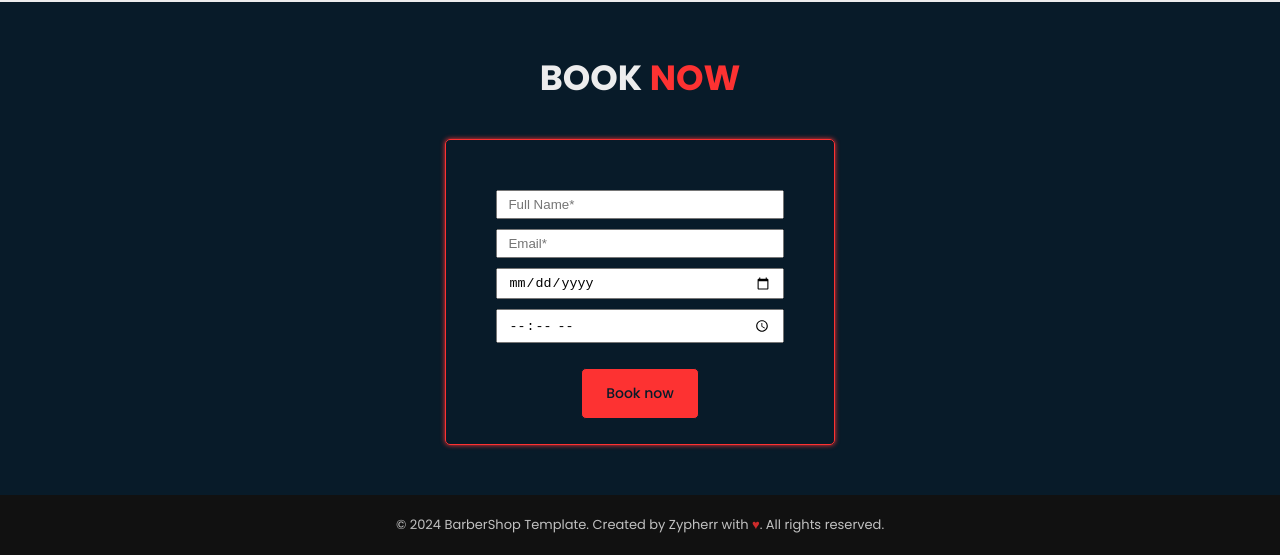
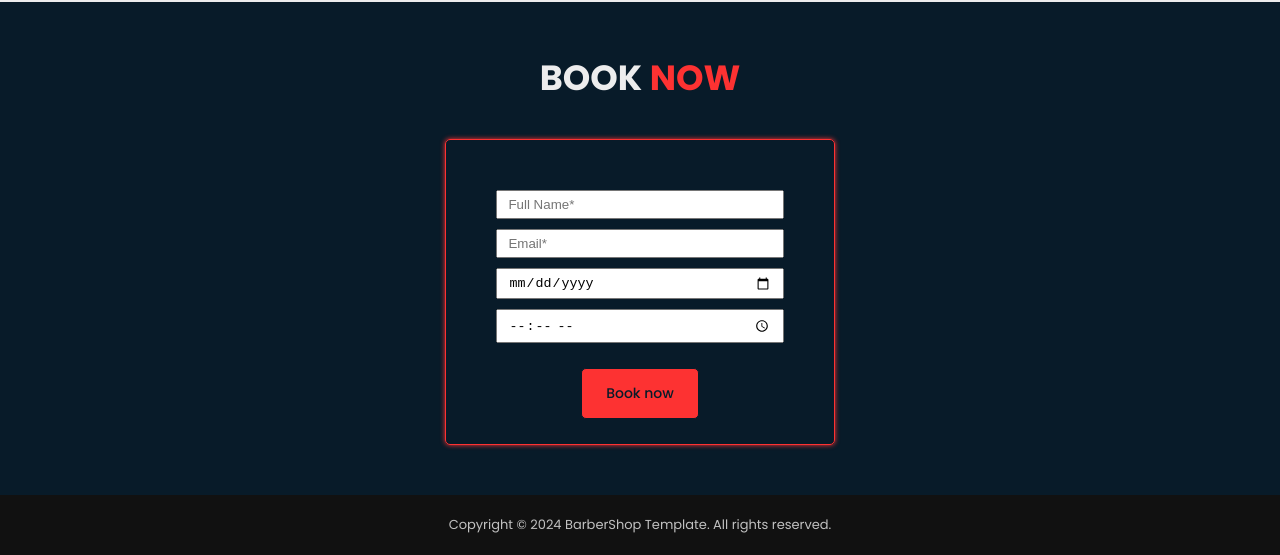
Before and after one commit to argiess/barbershop-template, a plain HTML site: page index.html in a window 1280 px wide. Shown: the part 3827-4382 px from the top of the page. Drawn offline with nearby package versions, Linux system fonts and the light colour scheme; a web font is replaced by a local one.

Commit message:
Update index.html

```diff
--- a/index.html
+++ b/index.html
@@ -281,7 +281,7 @@
             <div class="newsletter"></div>
         </div>
 
-        <p> &copy; 2024 BarberShop Template. Created by Zypherr with <span>&#9829</span>. All rights reserved.</p>
+        <p>Copyright &copy; 2024 BarberShop Template. All rights reserved.</p>
      </footer>
     <!-- FOOTER END -->
 </body>
```
